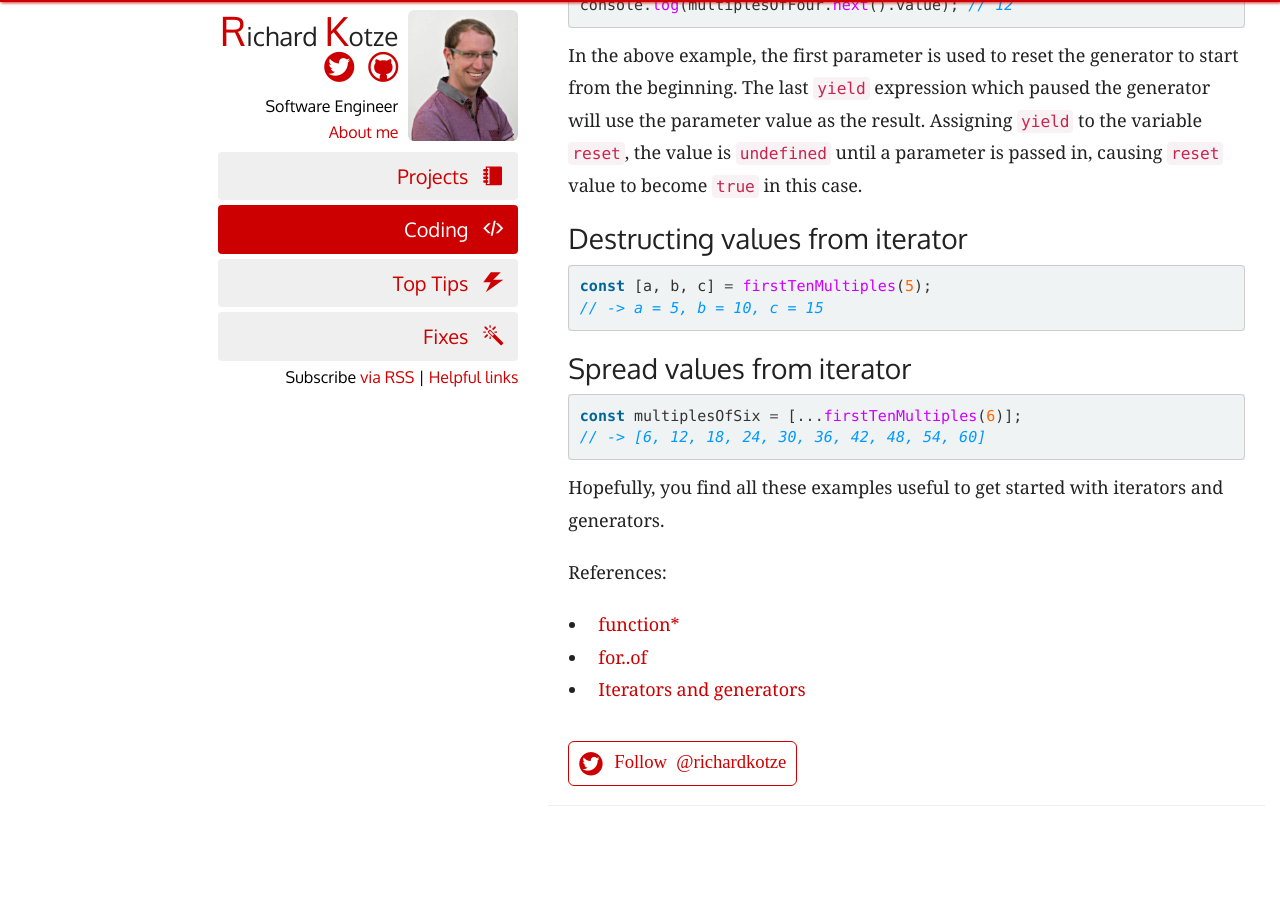
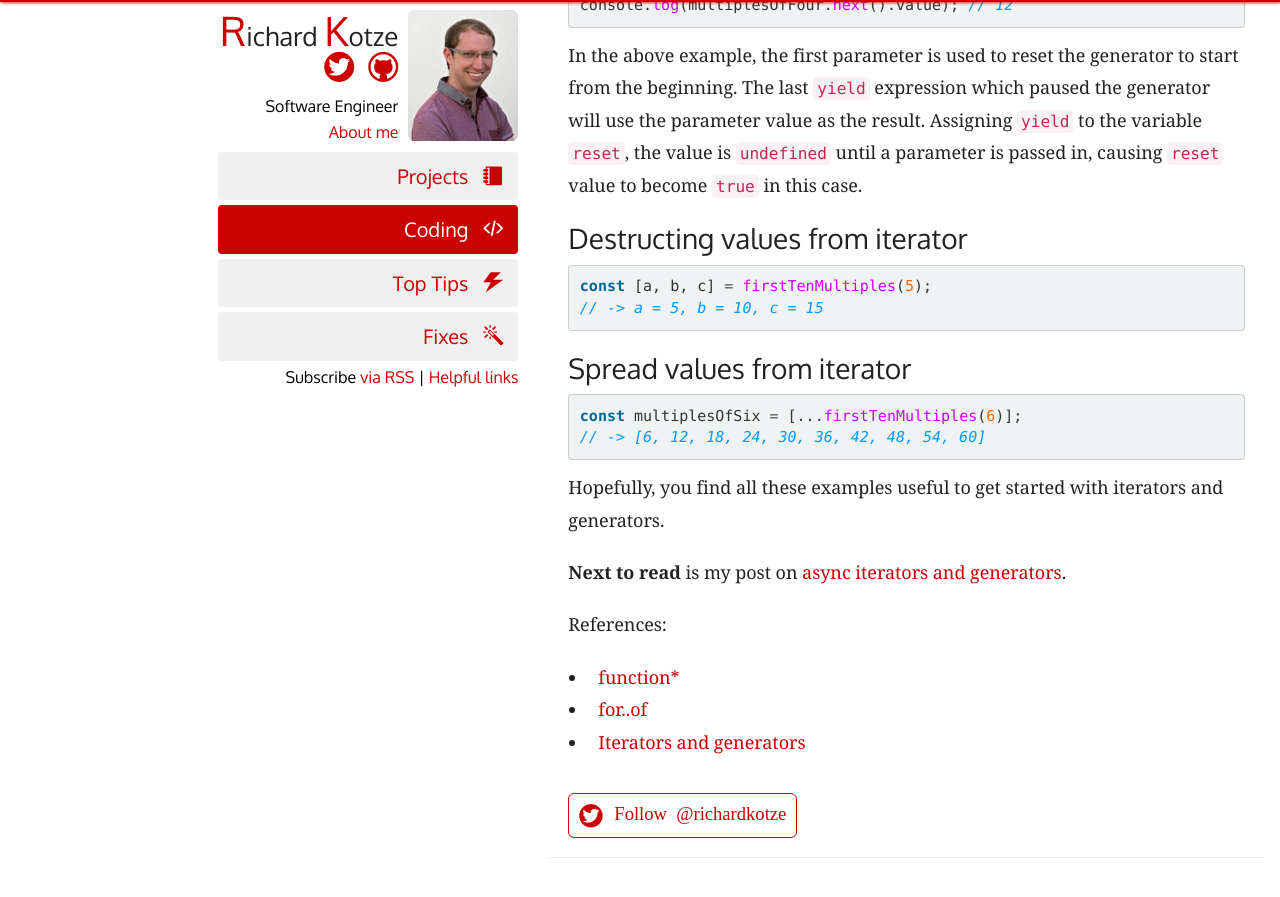
Before and after one commit to rkotze/rkotze.github.io, a Jekyll site: the page built from _posts/2018-06-15-iterators-generators-async.md, in a window 1280 px wide and 900 px high, scrolled down 4867 px. Shown: the top 897 px of the window. Built offline with Jekyll 4.4.1, drawn with Linux system fonts in a browser that asks for light colours; comment, search, counter and statistics services are not loaded; before the commit the page ends 5715 px from its top, so only the background shows below that.

Commit message:
link to iterators and generator post

```diff
--- a/_posts/2018-06-15-iterators-generators-async.md
+++ b/_posts/2018-06-15-iterators-generators-async.md
@@ -201,6 +201,8 @@ const multiplesOfSix = [...firstTenMultiples(6)];
 
 Hopefully, you find all these examples useful to get started with iterators and generators.
 
+**Next to read** is my post on [async iterators and generators](/coding/async-iterators-generators-javascript).
+
 References:
 
 - [function\*](https://developer.mozilla.org/en-US/docs/Web/JavaScript/Reference/Statements/function*){:target="\_blank"}
```
